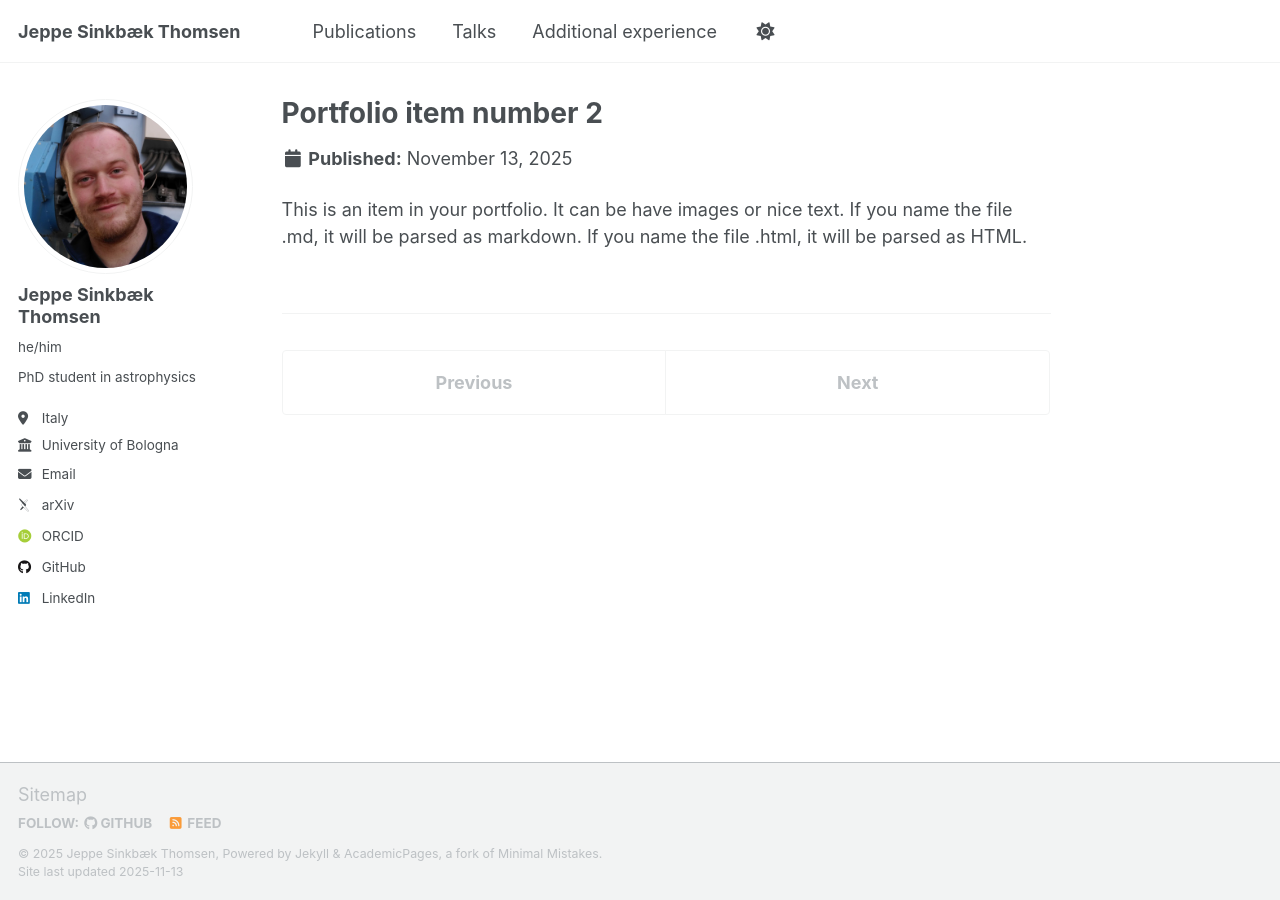
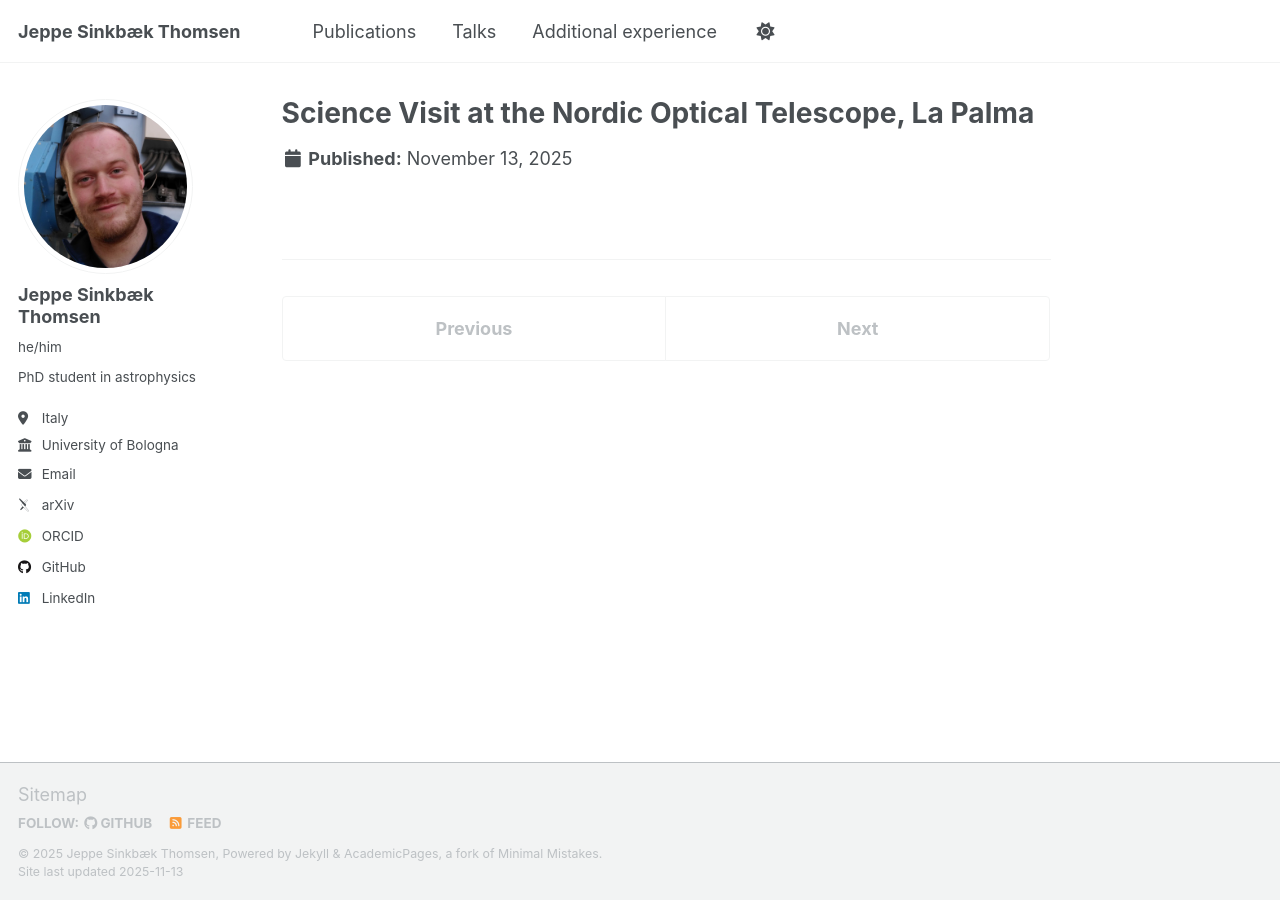
Before and after one commit to jsinkbaek/jsinkbaek.github.io, a Jekyll site: the page built from _portfolio/portfolio-2.html, in a window 1280 px wide. Built offline with Jekyll 4.4.1, drawn with Linux system fonts in a browser that asks for light colours; some web fonts are replaced; a script that is not in the unit is left out.

Commit message:
Update portfolio-2.html

```diff
--- a/_portfolio/portfolio-2.html
+++ b/_portfolio/portfolio-2.html
@@ -1,7 +1,5 @@
 ---
-title: "Portfolio item number 2"
-excerpt: "Short description of portfolio item number 2 <br/><img src='/images/500x300.png'>"
-collection: portfolio
+title: "Science Visit at the Nordic Optical Telescope, La Palma"
+excerpt: "From 11-12/2025 I visited the NOT, and performed high-precision radial velocity analysis of standard star observations of sigma Dra, at the request of the NOT staff. I used it to characterise their instrument performance to be 5 m/s over a 10 month observing duration. See [my report on it for details](https://www.not.iac.es/instruments/fies/devel/FIES_5ms_precision.pdf)"
+collection:
 ---
-
-This is an item in your portfolio. It can be have images or nice text. If you name the file .md, it will be parsed as markdown. If you name the file .html, it will be parsed as HTML.
```
